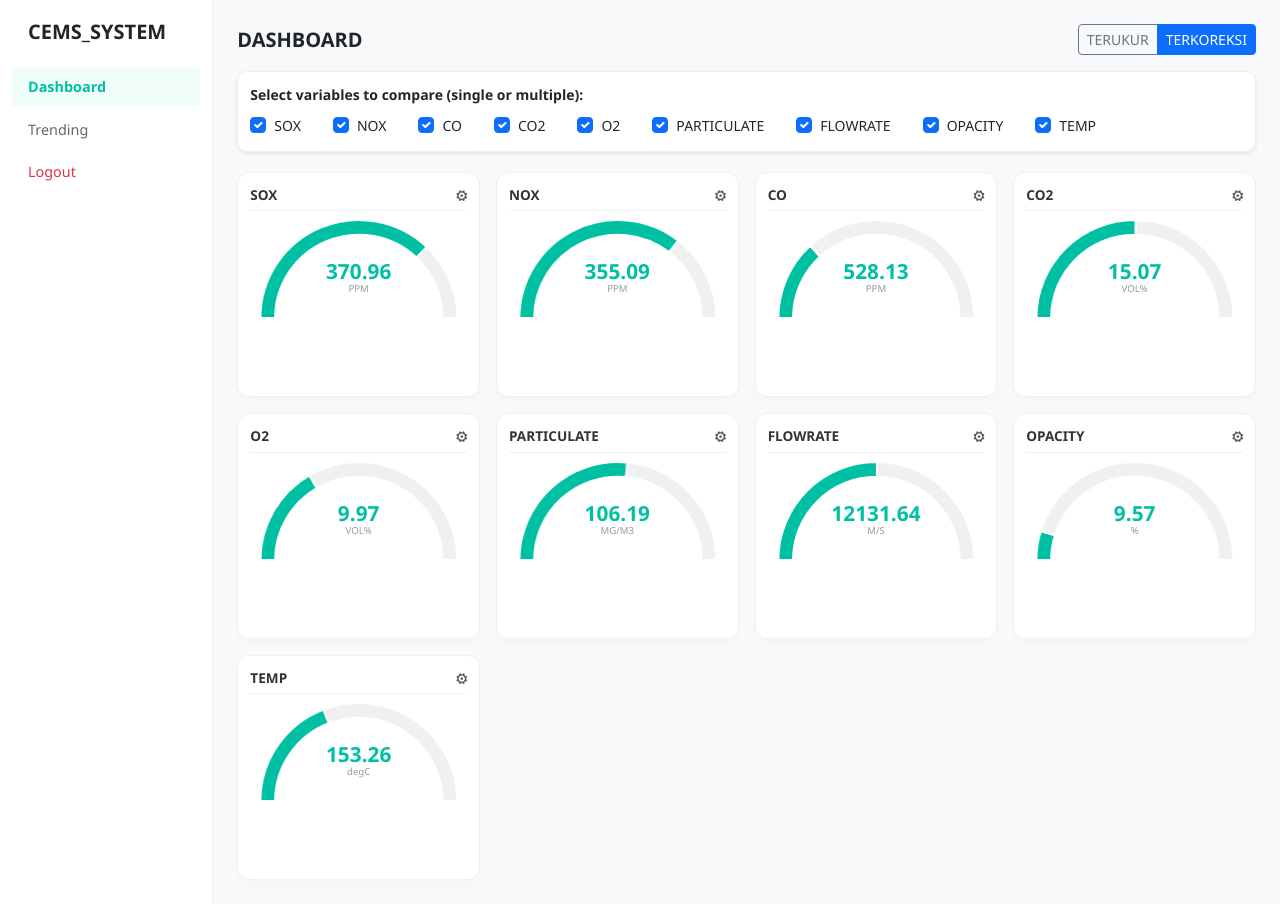
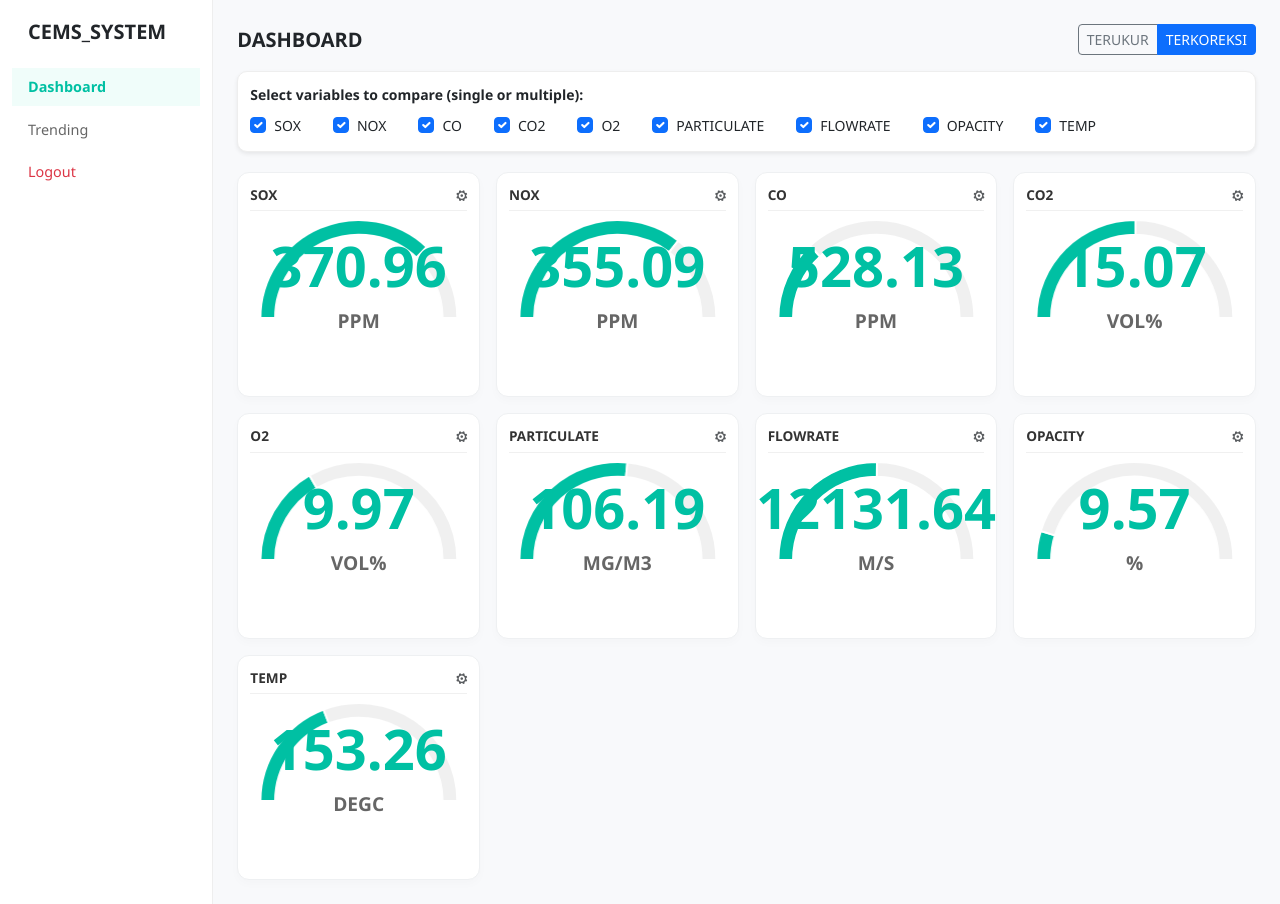
Before and after one commit to devildark812-web/cems_system, a Flask app: page /dashboard in a window 1280 px wide. Run offline with Flask 3, Linux system fonts and the light colour scheme; the visitor is signed in with stand-in values (Sample User, id 1).

Commit message:
Add files via upload

```diff
--- a/app.py
+++ b/app.py
@@ -31,6 +31,11 @@ def dashboard():
 def trending():
     if 'user' not in session: return redirect(url_for('login'))
     return render_template('trending.html')
+
+@app.route('/details')
+def details():
+    if 'user' not in session: return redirect(url_for('login'))
+    return render_template('details.html')
 
 @app.route('/api/data')
 def get_data():
--- a/templates/dashboard.html
+++ b/templates/dashboard.html
@@ -18,8 +18,28 @@
 
         .gauge-container { position: relative; height: 100px; width: 100%; }
         .val-display { position: absolute; top: 60%; left: 50%; transform: translate(-50%, -50%); text-align: center; }
-        .val-num { font-size: 1.3rem; font-weight: 800; color: var(--cems-green); line-height: 1; }
-        .val-unit { font-size: 0.6rem; color: #999; }
+        .val-num {
+            font-size: 3.5rem; /* ใหญ่สะใจตามคำขอ */
+            font-weight: 900;
+            color: #00c0a3;
+        }
+        .val-unit {
+            font-size: 1.2rem; /* ขยายหน่วยให้ชัดเจน */
+            font-weight: bold;
+            color: #666;
+            text-transform: uppercase;
+        }
+
+        /* เพิ่มการตอบสนองเมื่อเมาส์ชี้ (Hover) */
+        .gas-card {
+            transition: all 0.3s ease;
+            cursor: pointer;
+        }
+        .gas-card:hover {
+            transform: scale(1.03);
+            border-color: #00c0a3;
+            box-shadow: 0 10px 20px rgba(0,192,163,0.1);
+        }
 
         .history-chart { height: 60px !important; margin-top: 5px; }
         .filter-section { background: #fff; border-radius: 10px; padding: 12px; margin-bottom: 20px; border: 1px solid #eee; }
@@ -86,8 +106,8 @@
                 </div>`;
 
             // Card
-            grid.innerHTML += `
-                <div class="col-6 col-md-4 col-xl-3 gas-box" id="box-${gas.id}">
+            const cardHtml = `
+                <div class="col-6 col-md-4 col-xl-3 gas-box" id="box-${gas.id}" onclick="location.href='/details?id=${gas.id}'">
                     <div class="gas-card">
                         <div class="gas-title">${gas.id} <span class="float-end text-muted">⚙</span></div>
                         <div class="gauge-container">
@@ -100,6 +120,7 @@
                         <canvas id="hist-${gas.id}" class="history-chart"></canvas>
                     </div>
                 </div>`;
+            grid.innerHTML += cardHtml;
         });
 
         // Initialize Charts
```
Also changed, not shown: templates/details.html (added).
